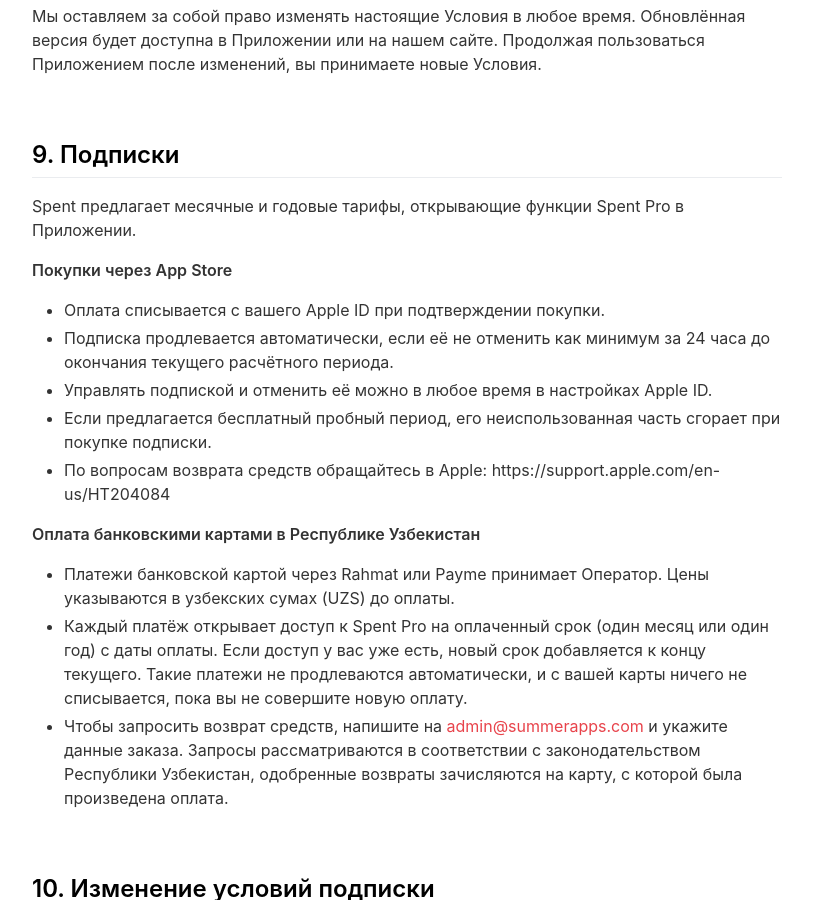
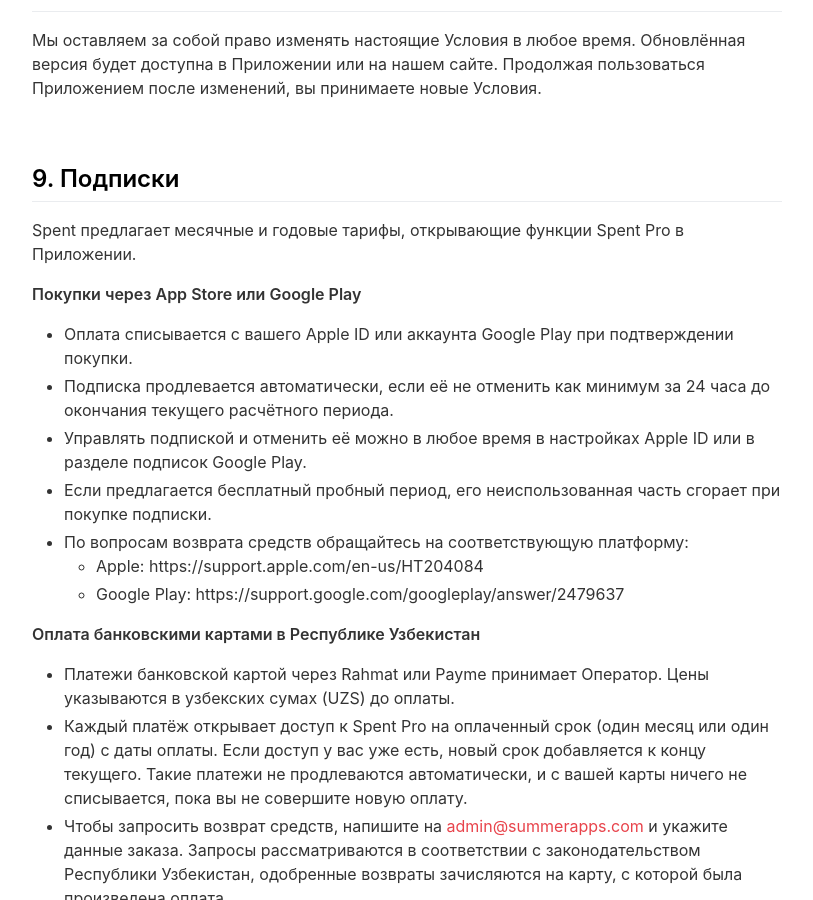
Before and after one commit to khamidjon/spent-landing-page, a Jekyll site: the page built from _pages/ru/terms.md, in a window 1280 px wide and 900 px high, scrolled down 2161 px. Shown: the whole window, without its empty margins (233-1046 px from the left). Built offline with Jekyll 4.4.1, drawn with Linux system fonts in a browser that asks for light colours; nearby versions of some CDN libraries; some of the changed text lies outside the part shown.

Commit message:
Terms: cover Google Play now that Spent ships on Android
Play's trader-status page asks for a Terms of Service URL, and our Terms
only talked about the App Store. Name Thunder LLC as the Google Play
publisher and add Play billing, cancel and refund lines, in EN/RU/UZ.

Co-Authored-By: Claude Opus 5.5 <noreply@anthropic.com>

```diff
--- a/_pages/ru/terms.md
+++ b/_pages/ru/terms.md
@@ -8,10 +8,10 @@ include_in_header: false
 {% include legal_langs.html doc='terms' %}
 
 **Последнее обновление**
-20 октября 2026 г.
+6 ноября 2026 г.
 
 # Условия использования
-Настоящие Условия использования («Условия») регулируют использование приложения Spent («Приложение»), разработчик которого — **Khamidjon Egamov**. В Республике Узбекистан Приложение и оплату Spent Pro банковскими картами предоставляет **ООО «ELEVEN THREE»** («Оператор»), реквизиты которого указаны в [разделе 13](#operator-details){:target="_self"}. Открывая Приложение или пользуясь им, вы соглашаетесь соблюдать настоящие Условия.
+Настоящие Условия использования («Условия») регулируют использование приложения Spent («Приложение»), разработчик которого — **Khamidjon Egamov**. В Республике Узбекистан Приложение и оплату Spent Pro банковскими картами предоставляет **ООО «ELEVEN THREE»** («Оператор»), реквизиты которого указаны в [разделе 13](#operator-details){:target="_self"}. В Google Play приложение Spent публикует **Thunder LLC**. Открывая Приложение или пользуясь им, вы соглашаетесь соблюдать настоящие Условия.
 
 <br>
 ## 1. Принятие условий
@@ -57,12 +57,14 @@ Spent с помощью искусственного интеллекта рас
 ## 9. Подписки
 Spent предлагает месячные и годовые тарифы, открывающие функции Spent Pro в Приложении.
 
-**Покупки через App Store**
-- Оплата списывается с вашего Apple ID при подтверждении покупки.
+**Покупки через App Store или Google Play**
+- Оплата списывается с вашего Apple ID или аккаунта Google Play при подтверждении покупки.
 - Подписка продлевается автоматически, если её не отменить как минимум за 24 часа до окончания текущего расчётного периода.
-- Управлять подпиской и отменить её можно в любое время в настройках Apple ID.
+- Управлять подпиской и отменить её можно в любое время в настройках Apple ID или в разделе подписок Google Play.
 - Если предлагается бесплатный пробный период, его неиспользованная часть сгорает при покупке подписки.
-- По вопросам возврата средств обращайтесь в Apple: https://support.apple.com/en-us/HT204084
+- По вопросам возврата средств обращайтесь на соответствующую платформу:
+  - Apple: https://support.apple.com/en-us/HT204084
+  - Google Play: https://support.google.com/googleplay/answer/2479637
 
 **Оплата банковскими картами в Республике Узбекистан**
 - Платежи банковской картой через Rahmat или Payme принимает Оператор. Цены указываются в узбекских сумах (UZS) до оплаты.
```
Also changed, not shown: _pages/terms.md (+8 -6 lines), _pages/uz/terms.md (+8 -6 lines).
